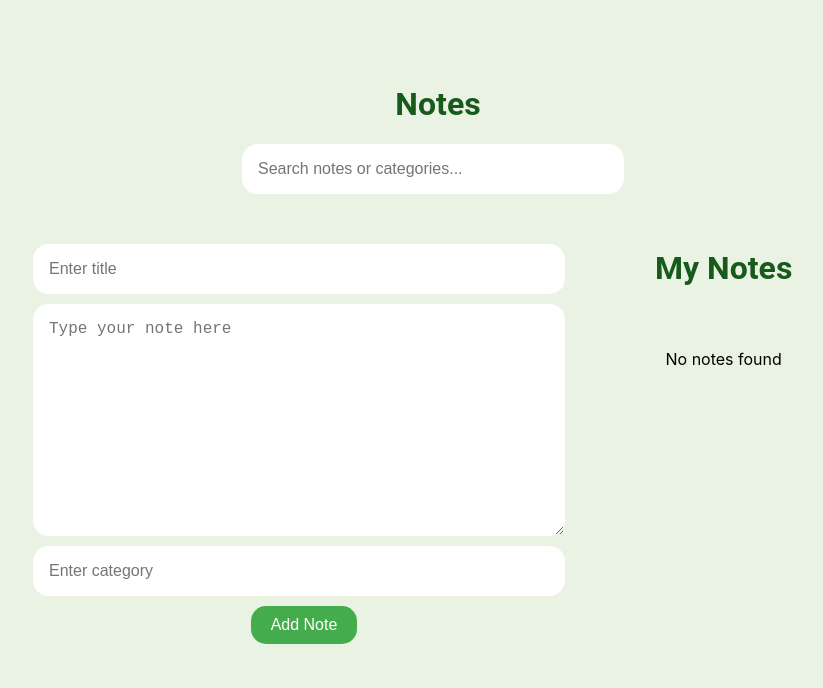
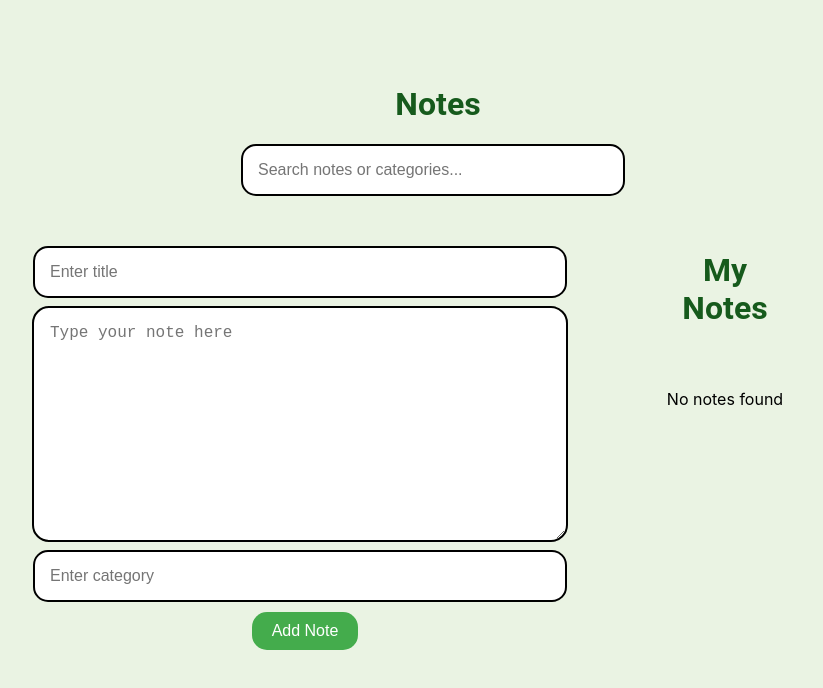
Before and after one commit to fredorodgz/Notes-App, a React (Create React App) app: page / in a window 1280 px wide. Shown: the top 688 px of the page, without its empty margins (207-1030 px from the left). Built offline with nearby package versions, Linux system fonts and the light colour scheme.

Commit message:
added outline for cleaner look

```diff
--- a/src/App.css
+++ b/src/App.css
@@ -43,7 +43,7 @@ input[type="text"] {
   width: 500px; /* Increased width */
   margin-right: 10px;
   border-radius: 15px;
-  border: 1px solid white;
+  border: 2px solid black;
 }
 
 textarea {
@@ -56,6 +56,7 @@ textarea {
   border: 1px solid white;
   margin-top: 10px;
   margin-bottom: 10px;
+  outline: solid 2px black;
 }
 button {
   padding: 10px 20px;
@@ -113,13 +114,14 @@ button:hover {
   background: #f8f3dc;
   padding: 15px 20px;
   margin: 10px 0;
-  border-radius: 5px;
+  border-radius: 15px;
   display: flex;
   flex-direction: column;
   align-items:flex-start;
   width: 400px; /* Make it responsive */
   /* max-width: 500px; */
   /* box-shadow: 0 2px 5px rgba(0, 0, 0, 0.1); */
+  outline : solid 2px black;
 }
 
 .note p.note-title{
```
